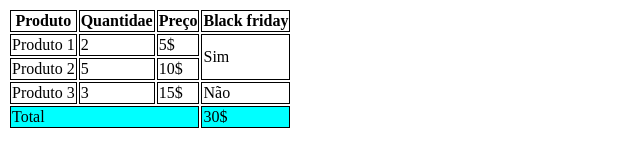
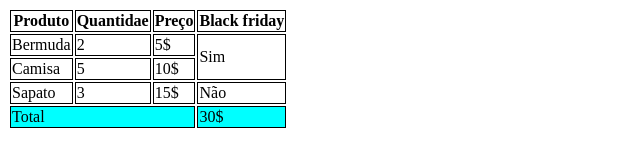
Before and after one commit to Vinicius-Segades/Aula-tabela, a plain HTML site: page index.html in a window 1280 px wide. Shown: the full height of the page, 0-640 px from the left. Drawn offline with Linux system fonts and the light colour scheme.

Commit message:
trocado de produto para roupas

```diff
--- a/index.html
+++ b/index.html
@@ -32,21 +32,21 @@
 
         <tbody>
             <tr>
-                <td>Produto 1</td>
+                <td>Bermuda</td>
                 <td>2</td>
                 <td>5$</td>
                 <td rowspan="2">Sim</td>
 
             </tr>
             <tr>
-                <td>Produto 2</td>
+                <td>Camisa</td>
                 <td>5</td>
                 <td>10$</td>
 
 
             </tr>
             <tr>
-                <td>Produto 3</td>
+                <td>Sapato</td>
                 <td>3</td>
                 <td>15$</td>
                 <td>Não</td>
```
